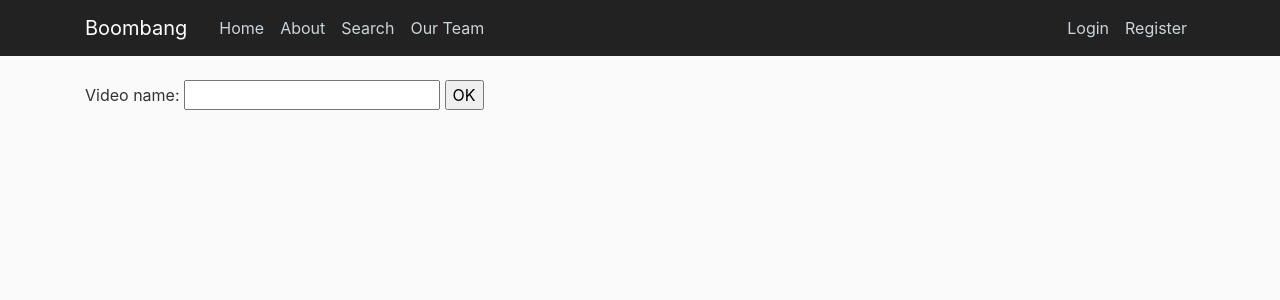
After one commit to pspfromuy/bitMain, a Django app: page /search/ in a window 1280 px wide. The commit adds this page. Shown: the top 300 px of the page. Run offline with Django 3.2, Linux system fonts and the light colour scheme; some libraries are stand-ins or nearby versions.

Commit message:
Agregue busqueda de videos en youtube y archivo gitignore

```diff
--- a/blog/templates/blog/main.html
+++ b/blog/templates/blog/main.html
@@ -24,9 +24,10 @@
 	      <div class="collapse navbar-collapse" id="navbarToggle">
 	        <div class="navbar-nav mr-auto">
 	          <a class="nav-item nav-link" href="{% url 'blog-home' %}">Home</a>
-	          <a class="nav-item nav-link" href="{% url 'blog-about' %}">About</a>
+						<a class="nav-item nav-link" href="{% url 'blog-about' %}">About</a>
+						<a class="nav-item nav-link" href="{% url 'blog-search' %}">Search</a>
 	          <a class="nav-item nav-link" href="#">Our Team</a>
-	        </div>
+					</div>
 	        <!-- Navbar Right Side -->
 	        <div class="navbar-nav">
 	          <a class="nav-item nav-link" href="{% url 'users-login' %}">Login</a>
--- /dev/null
+++ b/blog/templates/blog/search.html
@@ -0,0 +1,23 @@
+{% extends "blog/main.html" %}
+{% block content %}
+{% load static %}
+
+<form action="/search/" method="get">
+    <label for="video_name">Video name: </label>
+    <input id="video_name" type="text" name="video_name">
+    <input type="submit" value="OK">
+</form>
+
+{% if videos %}
+    <ul class="list-group">
+        {% for video in videos %}
+        <li class="list-group-item">
+            <p>{{video.snippet.title}}</p>
+            <img src="{{video.snippet.thumbnails.medium.url}}">
+            <a href="https://www.youtube.com/watch?v={{video.id.videoId}}" class="button">Go To Video</a>
+        </li>
+
+        {% endfor %}
+    </ul>
+{% endif %}
+{% endblock %}
--- a/blog/urls.py
+++ b/blog/urls.py
@@ -4,4 +4,5 @@ from . import views
 urlpatterns = [
     path('', views.home, name="blog-home"),
     path('about/', views.about, name="blog-about"),
+    path('search/', views.search, name="blog-search"),
 ]
--- a/blog/views.py
+++ b/blog/views.py
@@ -1,4 +1,34 @@
 from django.shortcuts import render
+from apiclient.discovery import build
+from apiclient.errors import HttpError
+from oauth2client.tools import argparser
+
+DEVELOPER_KEY = "AIzaSyBu8Dts_inmtKjr_EMMTgGQahgeMO5H3S0"
+YOUTUBE_API_SERVICE_NAME = "youtube"
+YOUTUBE_API_VERSION = "v3"
+
+def youtube_search(q, max_results):
+	youtube = build(YOUTUBE_API_SERVICE_NAME, YOUTUBE_API_VERSION, developerKey=DEVELOPER_KEY)
+
+	# Call the search.list method to retrieve results matching the specified
+	# query term.
+	search_response = youtube.search().list(
+	q=q,
+	part="id,snippet",
+	maxResults=max_results
+	).execute()
+
+	videos = []
+
+	# Add each result to the appropriate list, and then display the lists of
+	# matching videos, channels, and playlists.
+	for search_result in search_response.get("items", []):
+		if search_result["id"]["kind"] == "youtube#video":
+			#videos.append("%s (%s)" % (search_result["snippet"]["title"],
+			#							search_result["id"]["videoId"]))
+			videos.append(search_result)
+	return videos
+
 
 # Create your views here.
 
@@ -7,3 +37,11 @@ def home(request):
 
 def about(request):
 	return render(request, 'blog/about.html')
+
+def search(request):
+	requestVideos = request.GET.get('video_name', '')
+	if requestVideos == '' :
+		listOfVideos = []
+	else:
+		listOfVideos = youtube_search(requestVideos, 10)
+	return render(request, 'blog/search.html', {'videos': listOfVideos})
```
Also changed, not shown: 1 other file.
